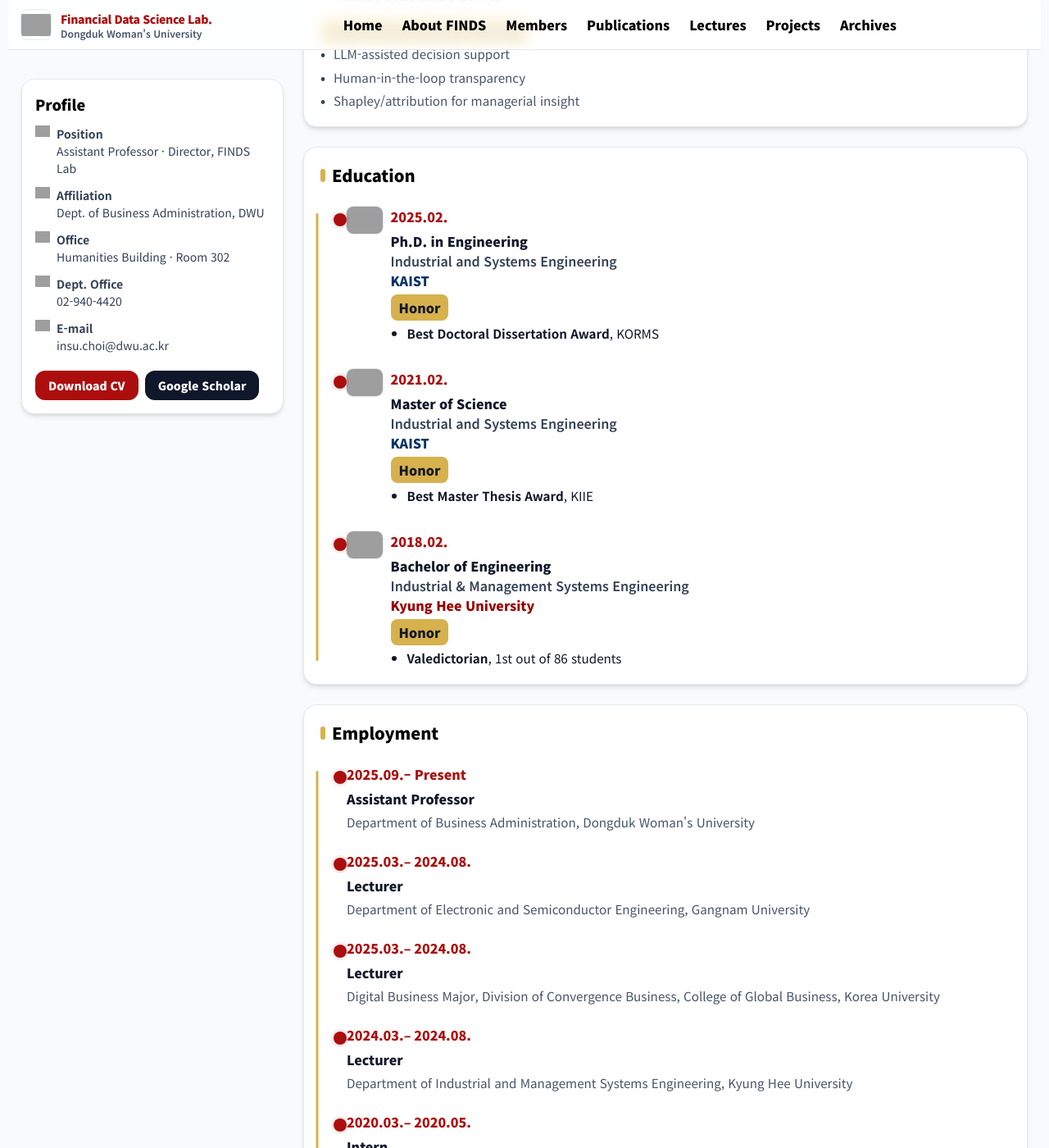
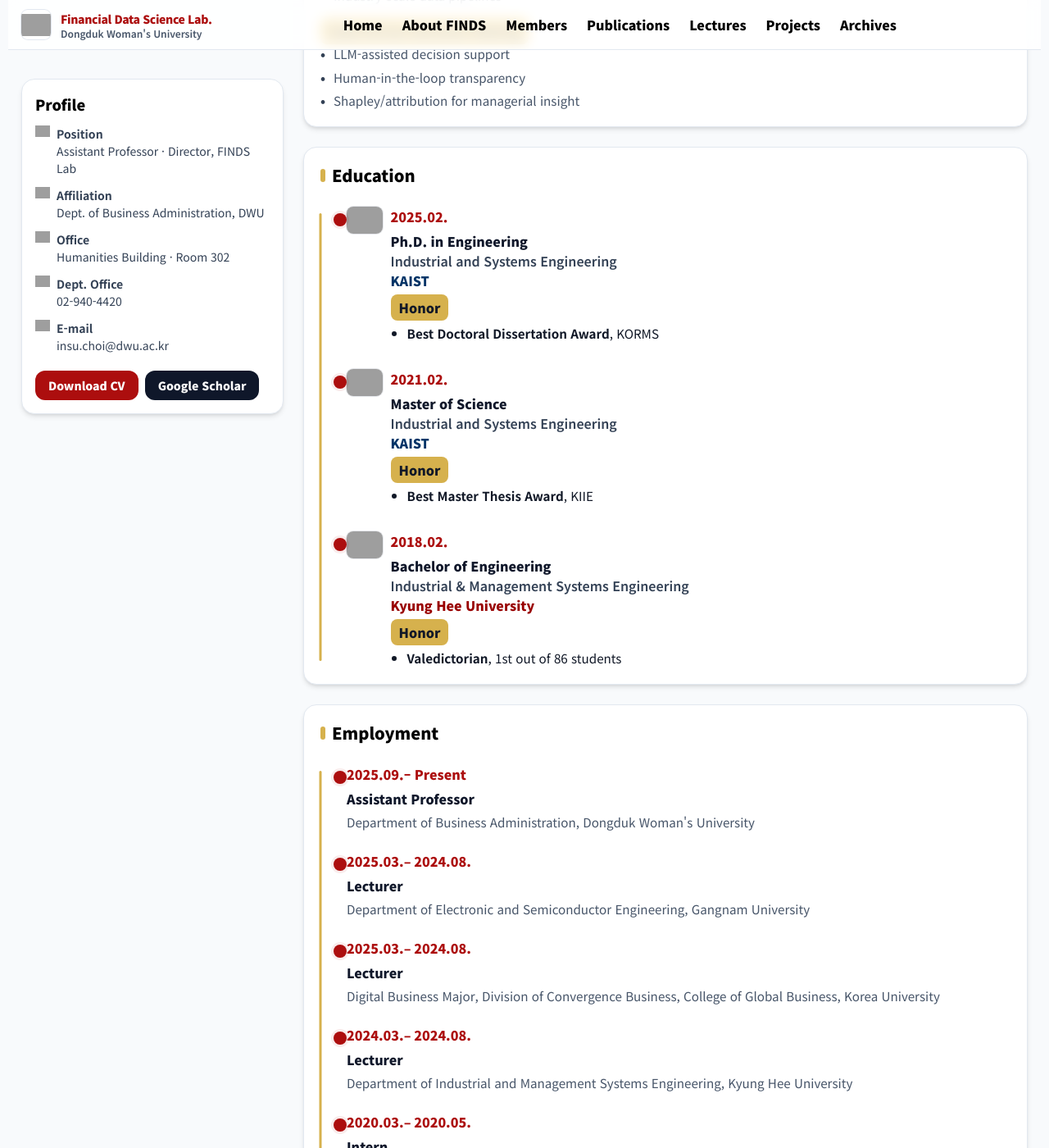
Before and after one commit to FinDS-Lab/site, a Jekyll site: the page built from members-director.html, in a window 1280 px wide and 1400 px high, scrolled down 1676 px. Shown: the whole window at 82% size. Built offline with Jekyll 4.4.1, drawn with Linux system fonts in a browser that asks for light colours; nearby versions of some CDN libraries; grey boxes are pictures that could not be loaded.

Commit message:
Update members-director.html

```diff
--- a/members-director.html
+++ b/members-director.html
@@ -10,8 +10,8 @@ permalink: /members-director.html
     --accent:#ac0e0e;
     --gold:#d6b14d;
     --year-size:16px;      /* 날짜 폰트 & bullet 지름 */
-    --axis-x:-0.25rem;     /* 골드 라인(center) x 위치 (더 오른쪽=값↑, 더 왼쪽=값↓) */
-    --dot-offset:-0.25rem;/* bullet center = axis + offset (음수면 축보다 왼쪽) */
+    --axis-x:0rem;     /* 골드 라인(center) x 위치 (더 오른쪽=값↑, 더 왼쪽=값↓) */
+    --dot-offset:-0.5rem;/* bullet center = axis + offset (음수면 축보다 왼쪽) */
   }
 
   /* ===== 타임라인: bullet은 왼쪽, 황금색 선은 그보다 오른쪽(뒤) — 겹치도록 ===== */
```
